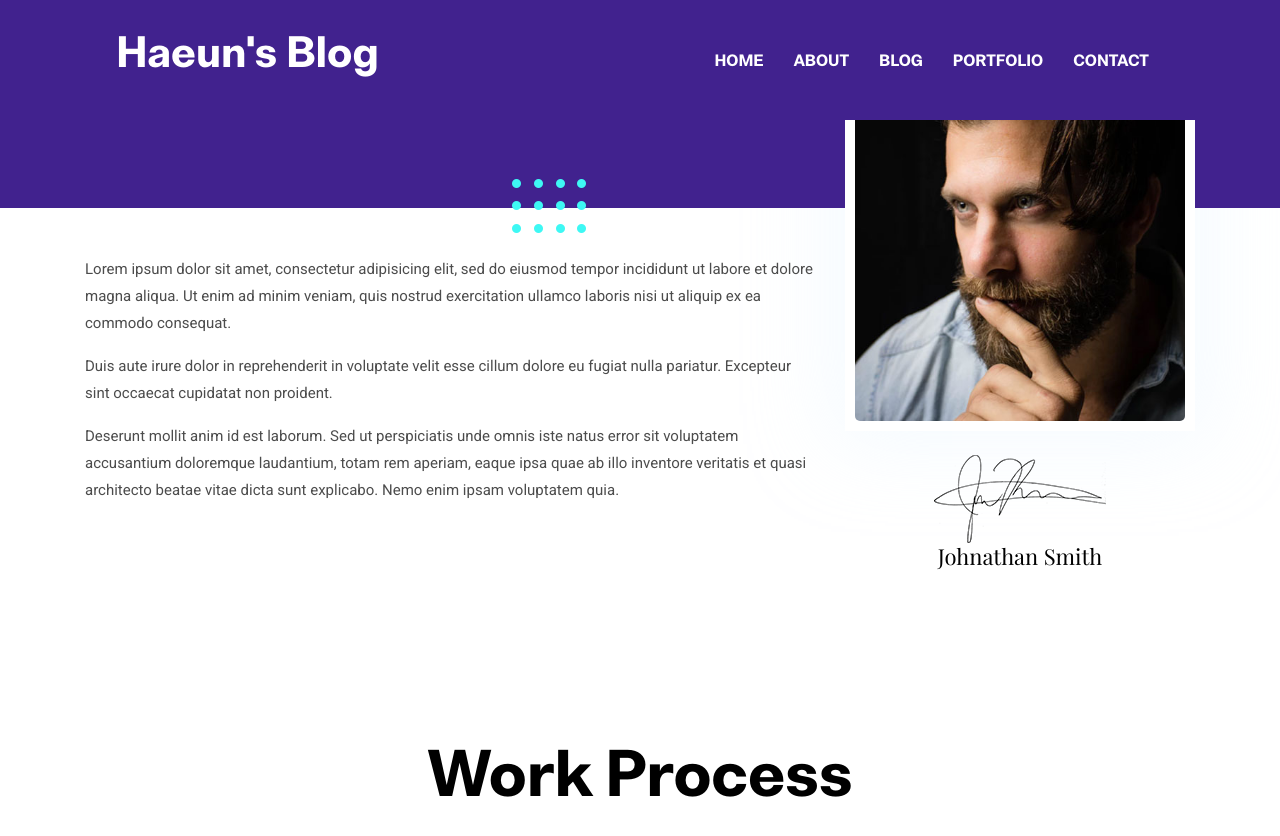
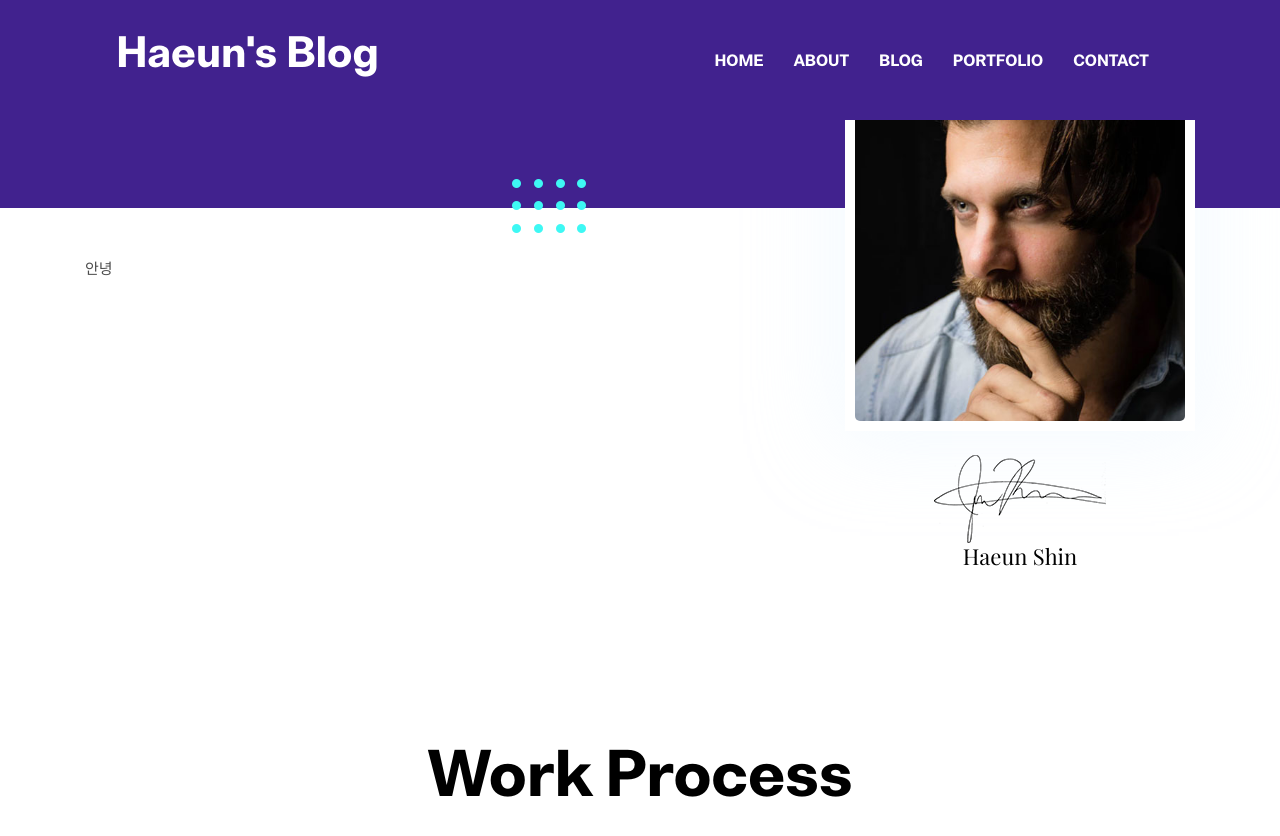
Before and after one commit to cheongsan16/cheongsan16.g, a Jekyll site: the page built from _pages/about.md, in a window 1280 px wide and 900 px high, scrolled down 316 px. Shown: the top 836 px of the window. Built offline with Jekyll 4.4.1, drawn with Linux system fonts in a browser that asks for light colours.

Commit message:
Update about.md

```diff
--- a/_pages/about.md
+++ b/_pages/about.md
@@ -1,18 +1,9 @@
 ---
 layout: about
 title: About Me
-author: Johnathan Smith
+author: Haeun Shin
 image: assets/images/about/author.jpg
 signature: assets/images/about/signature.png
 ---
 
-Lorem ipsum dolor sit amet, consectetur adipisicing elit, sed do eiusmod tempor incididunt ut labore et
-dolore magna aliqua. Ut enim ad minim veniam, quis nostrud exercitation ullamco laboris nisi ut aliquip ex ea
-commodo consequat.
-
-Duis aute irure dolor in reprehenderit in voluptate velit esse cillum dolore eu fugiat nulla pariatur.
-Excepteur sint occaecat cupidatat non proident.
-
-Deserunt mollit anim id est laborum. Sed ut perspiciatis unde omnis iste natus error sit voluptatem
-accusantium doloremque laudantium, totam rem aperiam, eaque ipsa quae ab illo inventore veritatis et quasi
-architecto beatae vitae dicta sunt explicabo. Nemo enim ipsam voluptatem quia.
+안녕
```
